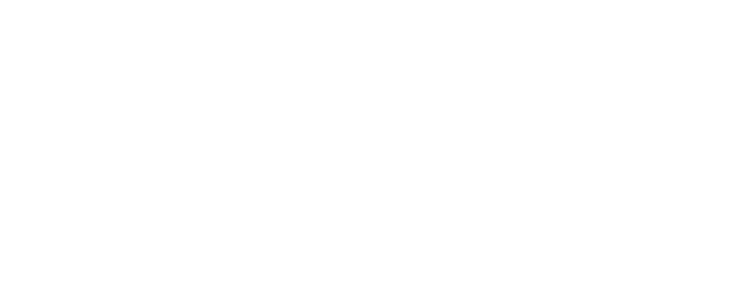
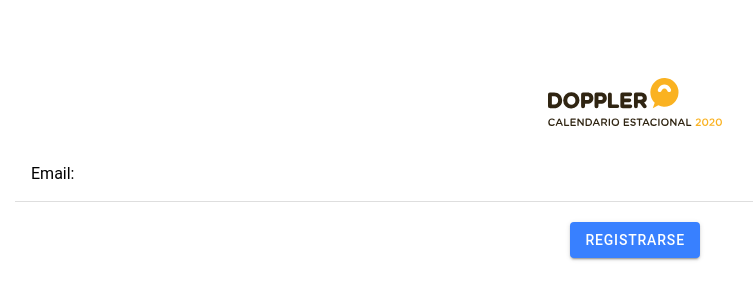
Before and after one commit to MakingSense/doppler-calendar, a React (Create React App) app: page /leadgen in a window 1280 px wide. Shown: the part 232-532 px from the top of the page, without its empty margins (5-758 px from the left). Built offline with nearby package versions, Linux system fonts and the light colour scheme.

Commit message:
fix(routing)
Fix redirect from routing page

```diff
--- a/src/App.tsx
+++ b/src/App.tsx
@@ -5,6 +5,7 @@
   IonRouterOutlet,
 } from '@ionic/react';
 import { IonReactRouter } from '@ionic/react-router';
+import leadgen from './pages/leadgen';
 import homepage from './pages/homepage';
 import enero from './pages/enero';
 import febrero from './pages/febrero';
@@ -39,10 +40,11 @@
 import './theme/variables.css';
 import './theme/fonts.css';
 
-const App: React.FC = () => (
+const App = () => (
   <IonApp>
     <IonReactRouter>
         <IonRouterOutlet>
+          <Route path="/leadgen" component={leadgen} exact={true} />
           <Route path="/homepage" component={homepage} exact={true} />
           <Route path="/enero" component={enero} exact={true} />
           <Route path="/febrero" component={febrero} exact={true} />
@@ -56,7 +58,7 @@
           <Route path="/octubre" component={octubre} exact={true} />
           <Route path="/noviembre" component={noviembre} exact={true} />
           <Route path="/diciembre" component={diciembre} exact={true} />
-          <Route path="/" render={() => <Redirect to="/homepage" />} exact={true} />
+          <Route path="/" render={() => <Redirect to="/leadgen" />} exact={true} />
         </IonRouterOutlet>
     </IonReactRouter>
   </IonApp>
```
